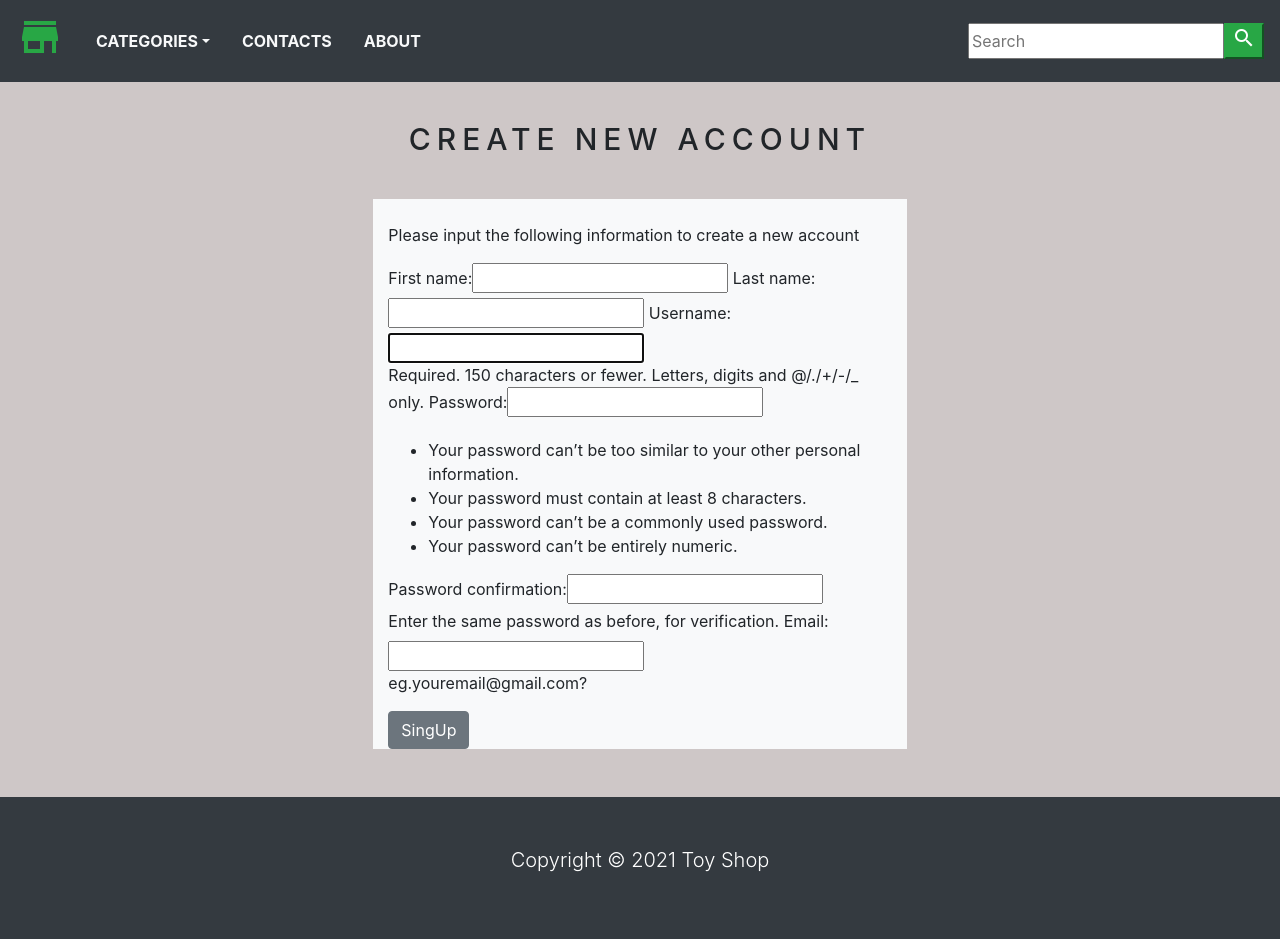
After one commit to tarasshutskiy/ecommerce-project, a Django app: page /account/create/ in a window 1280 px wide. The commit adds this page. Run offline with Django 3.2, Linux system fonts and the light colour scheme; data that the repository does not hold is empty.

Commit message:
Add forms.registration(singup)

```diff
--- a/Ecommerce/settings.py
+++ b/Ecommerce/settings.py
@@ -38,6 +38,7 @@ INSTALLED_APPS = [
     'django.contrib.messages',
     'django.contrib.staticfiles',
     'shop',
+    'crispy_forms',
 ]
 
 MIDDLEWARE = [
--- /dev/null
+++ b/shop/forms.py
@@ -0,0 +1,14 @@
+from django import forms
+from django.contrib.auth.forms import UserCreationForm
+from django.contrib.auth.models import User
+
+
+class SingUpForm(UserCreationForm):
+	first_name = forms.CharField(max_length=100, required = True)
+	last_name = forms.CharField(max_length=100, required = True)
+	email = forms.EmailField(max_length =250 , help_text = "eg.youremail@gmail.com?")
+
+
+	class Meta:
+		model = User
+		fields = ('first_name', "last_name", 'username', 'password1', 'password2')
--- a/shop/templates/cart.html
+++ b/shop/templates/cart.html
@@ -50,9 +50,9 @@
               <br>
               SKU:{{cart_item.product.id}}
               <br>
-              Unit Price: {{cart_item.product.price}}
+              Unit Price: $ {{cart_item.product.price}}
               <br>
-              Quantity: {{cart_item.quantity}} x {{cart_item.product.price}}
+              Quantity: {{cart_item.quantity}} x $ {{cart_item.product.price}}
             </td>
             <td>
               ${{ cart_item.sub_total }}
--- a/shop/templates/home.html
+++ b/shop/templates/home.html
@@ -46,7 +46,7 @@ left: 0;}
                                 {{product.name}}
                             </p>
                             <h5 class="text-info font-italic mb-0">
-                                {{product.price}}
+                               $ {{product.price}}
                             </h5>
                         </div>
                     </div>
--- a/shop/templates/product.html
+++ b/shop/templates/product.html
@@ -19,7 +19,7 @@
 <div class="col-10 mx-auto col-md-6 my-3 text-center">
     <div>
         <h1 class="product_title">{{product.name}}</h1>
-        <h5 class="text-info font-italic mb-4">{{product.price}}</h5>
+        <h5 class="text-info font-italic mb-4">$ {{product.price}}</h5>
         <p class="product_desc">Product Description</p>
         <p class="text-justify product_text">{{product.description}}</p>
         {% if product.stock <= 0 %}
--- /dev/null
+++ b/shop/templates/singup.html
@@ -0,0 +1,47 @@
+{% extends "base.html" %}
+
+{% load static %}
+
+{% block title %}
+    Create new account
+{% endblock %}
+
+{% block content %}
+
+<div>
+    {% if not form.is_valid %}
+    <div>
+        <br>
+        <h1 class="product_title text-center">
+            Create new account
+        </h1>
+        <br>
+        <div class="col-9 col-sm-9 col-md-6 col-lg-5 mx-auto bg-light">
+            <br>
+            <p>Please input the following information to create a new account</p>
+            <form action="post">
+                {% csrf_token %}
+                <p>{{form}}</p>
+                <button type="submit" name="button" class="btn btn-secondary">SingUp</button>
+            </form>
+        </div>
+    </div>
+    {% else %}
+    <div class="mx-auto">
+        <br>
+        <h1 class="product_title text-center">
+            Your account has successfully created
+        </h1>
+        <br>
+        <div>
+            <p> Your account has created and ready to use!</p>
+            <br>
+            <a href="{% url 'home ' %}">Continue shopping</a>
+        </div>
+    </div>
+
+    {% endif %}
+</div>
+
+
+{% endblock %}
--- a/shop/urls.py
+++ b/shop/urls.py
@@ -10,4 +10,5 @@ urlpatterns = [
     path('cart/add/<int:product_id>', views.add_cart, name = 'add_cart'),
     path('cart/remove/<int:product_id>', views.cart_remove, name = 'cart_remove'),
     path('cart/remove_product/<int:product_id>', views.cart_remove_product, name = 'cart_remove_product'),
+    path('account/create/', views.singUpView, name = 'singup'),
 ]
--- a/shop/views.py
+++ b/shop/views.py
@@ -1,6 +1,8 @@
 from django.shortcuts import get_object_or_404, render, redirect
 from .models import Category, Product, Cart, CartItem
 from django.core.exceptions import ObjectDoesNotExist
+from django.contrib.auth.models import Group, User
+from .forms import SingUpForm
 
 # Create your views here.
 
@@ -84,3 +86,18 @@ def cart_remove_product(request, product_id):
     cart_item = CartItem.objects.get(product = product, cart = cart)
     cart_item.delete()
     return redirect('cart_detail')
+
+
+
+def singUpView(request):
+    if request.method == "POST":
+        form = SingUpForm(request.POST)
+        if form.is_valid():
+            form.save()
+            username = form.clean_data.get("username")
+            singup_user = User.objects.get(username = username)
+            user_group = Group.objects.get(name = "User")
+            user_group.user_set.add(singup_user)
+    else:
+        form = SingUpForm()
+    return render(request, "singup.html", {'form':form})
```
